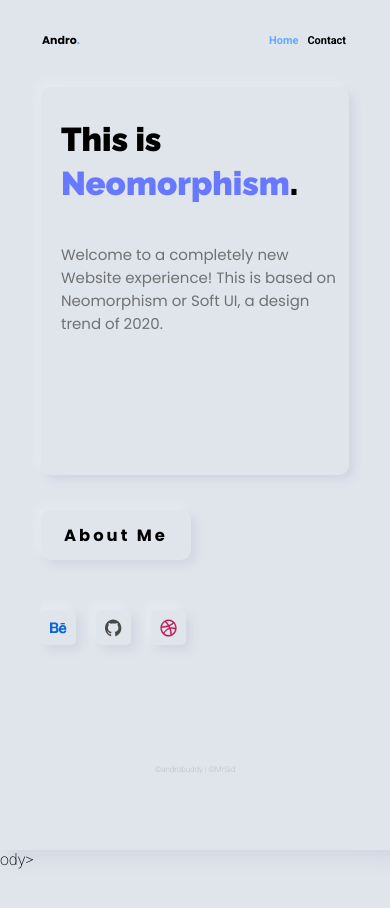
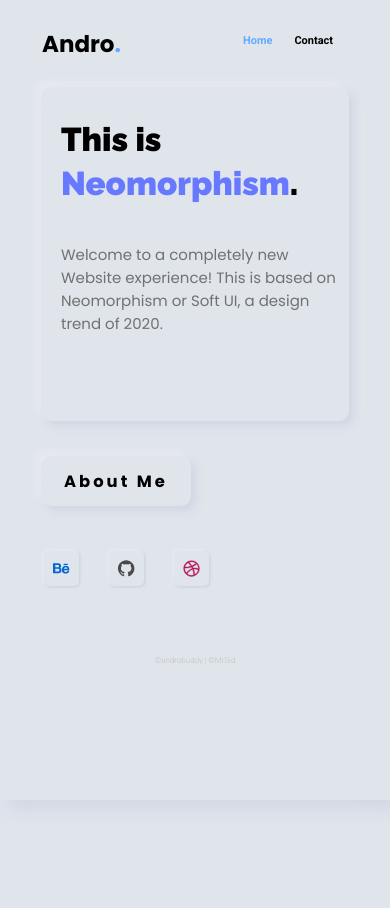
Before and after one commit to AndroBuddy/AndroBuddy.github.io, a plain HTML site: page index.html in a window 390 px wide. Shown: the top 908 px of the page. Drawn offline with Linux system fonts and the light colour scheme.

Commit message:
Basic Fixes
Fixed social icons, dimension, header size, paddings etc.

```diff
--- a/index.html
+++ b/index.html
@@ -5,13 +5,16 @@
     <meta http-equiv="X-UA-Compatible" content="ie=edge" />
     <link
       href="https://fonts.googleapis.com/css?family=Raleway:900&display=swap"
-      rel="stylesheet">
-   <link
+      rel="stylesheet"
+    />
+    <link
       href="https://fonts.googleapis.com/css?family=Poppins:400,700&display=swap"
-      rel="stylesheet">
+      rel="stylesheet"
+    />
     <link
       href="https://fonts.googleapis.com/css?family=Roboto:200,700&display=swap"
-      rel="stylesheet">
+      rel="stylesheet"
+    />
     <link rel="stylesheet" href="styles.css" />
     <title>Andro.</title>
   </head>
@@ -38,7 +41,10 @@
         <div class="container">
           <h1>This is</h1>
           <h1 id="Neohead">Neomorphism<span id="dotneo">.</span></h1>
-          <h2>Welcome to a completely new Website experience! This is based on Neomorphism or Soft UI, a design trend of 2020.</h2>
+          <h2>
+            Welcome to a completely new Website experience! This is based on
+            Neomorphism or Soft UI, a design trend of 2020.
+          </h2>
         </div>
       </section>
 
@@ -50,9 +56,21 @@
 
       <section id="social">
         <div class="container">
-          <div class="socialicons"><a href="https://www.behance.net/dummytron09f18"><img src="image/Behance.svg" alt="" class="icons" /></a></div>
-          <div class="socialicons"><a href="https://github.com/AndroBuddy"><img src="image/Github.svg" alt="" class="icons" /></a></div>
-          <div class="socialicons"><a href="https://dribbble.com/AndroBuddy"><img src="image/dribbble.svg" alt="" class="icons" /></a></div>
+          <div class="socialicons">
+            <a href="https://www.behance.net/dummytron09f18"
+              ><img src="image/Behance.svg" alt="" class="icons"
+            /></a>
+          </div>
+          <div class="socialicons">
+            <a href="https://github.com/AndroBuddy"
+              ><img src="image/Github.svg" alt="" class="icons"
+            /></a>
+          </div>
+          <div class="socialicons">
+            <a href="https://dribbble.com/AndroBuddy"
+              ><img src="image/dribbble.svg" alt="" class="icons"
+            /></a>
+          </div>
         </div>
       </section>
       <section id="footer">
@@ -64,5 +82,4 @@
 
     <section id="sideimage"></section>
   </body>
-</html>ody>
 </html>
--- a/styles.css
+++ b/styles.css
@@ -1,13 +1,20 @@
 body {
-  width: 100%;
+  width: 1440px;
   height: 1080px;
   font-family: Roboto, Poppins, Raleway, sans-serif;
   background-color: #e0e5ec;
+
+  /*if want to use backgroung image
+
+  background: url(sourceHere) no-repeat;  */
+
   padding: 0;
   margin: auto;
+  margin-top: 25px;
   align: auto;
   box-shadow: 9px 9px 16px rgba(163, 177, 198, 0.25),
     -9px -9px 16px rgba(255, 255, 255, 0.25);
+  border-radius: 15px;
 }
 
 /*Global*/
@@ -25,6 +32,8 @@ body {
   height: 100%;
   -webkit-box-sizing: border-box;
   padding: 55px;
+  border-top-left-radius: 15px;
+  border-bottom-left-radius: 15px;
 }
 
 /*Side Image*/
@@ -34,16 +43,20 @@ body {
   height: 100%;
   -webkit-box-sizing: border-box;
   background: url(image/sideimglight.png);
+  border-top-right-radius: 15px;
+  border-bottom-right-radius: 15px;
 }
 
 /*Header*/
 #header {
   height: 50px;
   padding: 10px;
+  padding-top: 0px;
+  margin-top: 0;
 }
 
 #branding {
-  margin-top: 5px;
+  margin-top: 0px;
 }
 
 #header a {
@@ -54,7 +67,7 @@ body {
   font-size: 20px;
 }
 
-#header a:hover span{
+#header a:hover span {
   display: inline-block;
   transform: scale(2);
 }
@@ -76,10 +89,10 @@ body {
 
 #branding h1 {
   font-family: Poppins;
-  font-weight: bold;
-  margin: 0;
-  margin-top: 9.8px;
-  font-size: 20px;
+  font-weight: 600;
+  6margin: 0;
+  margin-top: 0;
+  font-size: 40px;
 }
 
 #dothead {
@@ -148,23 +161,23 @@ body {
   height: 60px;
 }
 
-#aboutme:hover{
+#aboutme:hover {
   box-shadow: inset 5px 5px 10px rgba(163, 177, 198, 0.25),
     inset -9px -9px 16px rgba(255, 255, 255, 0.25);
 }
 
-#aboutme:hover span{
+#aboutme:hover span {
   display: inline-block;
   transform: scale(2);
 }
 
-#aboutme a{
+#aboutme a {
   text-decoration: none;
   text-align: center;
   color: black;
 }
 
-#aboutme h3{
+#aboutme h3 {
   margin: 0;
   margin-top: 13px;
 }
@@ -172,36 +185,36 @@ body {
 /*Social Icons*/
 #social {
   margin-top: 70px;
+  margin-left: -15px;
   background-color: #e0e5ec;
-  width: 200px;
-  height: 60px;
+  width: 350px;
+  height: 70px;
+  padding-left: 5px;
 }
 
 .socialicons {
   float: left;
-  margin: 30px;
-  margin-left: 0px;
-  align-content: left;
+  margin: 10px;
   box-shadow: 5px 5px 10px rgba(163, 177, 198, 0.25),
     -5px -5px 10px rgba(255, 255, 255, 0.25);
   border-radius: 5px;
-  height: 35px;
-  width: 35px;
+  height: 55px;
+  width: 55px;
 }
 
 .icons {
   height: 50%;
   width: 50%;
-	margin-top: 9.1px;
-	margin-left: 8.7px;
+  margin-top: 15px;
+  margin-left: 13px;
 }
 
-.socialicons:hover{
+.socialicons:hover {
   box-shadow: inset 5px 5px 10px rgba(163, 177, 198, 0.25),
     inset -5px -5px 10px rgba(255, 255, 255, 0.25);
 }
 
-.socialicons:hover span{
+.socialicons:hover span {
   display: inline-block;
   transform: scale(2);
 }
@@ -217,7 +230,7 @@ body {
   font-family: Roboto;
   font-weight: 200;
   font-size: 8px;
-  color: #B3B3B3;
+  color: #b3b3b3;
 }
 
 /*---------------------------------------------------------*/
@@ -230,14 +243,17 @@ body {
     width: 100%;
     align: auto;
     max-height: 900px;
+    background-color: #e0e5ec;
     box-shadow: 9px 9px 16px rgba(163, 177, 198, 0.25),
       -9px -9px 16px rgba(255, 255, 255, 0.25);
     overflow: hidden;
     padding: 0;
+    border-radius: 0;
   }
 
   #sideimage {
     visibility: hidden;
+    border-radius: 0;
   }
 
   #main {
@@ -248,6 +264,7 @@ body {
     padding: 3%;
     overflow: hidden;
     margin: auto;
+    border-radius: 0;
   }
 
   #header {
@@ -259,14 +276,14 @@ body {
     margin: 0;
     margin-top: 9.8px;
     font-family: Poppins;
-    font-size: 12px;
+    font-size: 27px;
   }
 
   #header li {
     float: left;
     display: inline;
     font-weight: bold;
-    padding: 0 2px 0 8px;
+    padding: 0 15px 0 8px;
   }
 
   #header a {
@@ -311,27 +328,29 @@ body {
     height: 50px;
   }
 
-#aboutme a{
+  #aboutme a {
     text-decoration: none;
   }
 
   /*Social Icons*/
   #social {
     margin-top: 30px;
-    margin-left: 0px;
+    margin-left: -19px;
     background-color: #e0e5ec;
     width: 300px;
     text-align: center;
-    height: 55px;
+    height: 60px;
   }
 
   .socialicons {
     float: left;
     margin: 25px;
-    margin-left: 0px;
-    box-shadow: 5px 5px 10px rgba(163, 177, 198, 0.25),
-      -5px -5px 10px rgba(255, 255, 255, 0.25);
+    margin-top: 15px;
+    margin-left: 17px;
+    box-shadow: 1px 1px 3px rgba(163, 177, 198, 0.4),
+      -1px -1px 3px rgba(255, 255, 255, 0.4);
     border-radius: 5px;
+
     height: 35px;
     width: 35px;
   }
@@ -343,6 +362,10 @@ body {
     margin-top: 9.3px;
     padding: 0;
   }
+  #footer {
+    margin: auto;
+    margin-top: 60px;
+  }
 }
 
 /*-------------------------------------------------*/
@@ -352,13 +375,16 @@ body {
     margin: auto;
     width: 100%;
     align: auto;
-    max-height: 850px;
+    height: 800px;
+    background-color: #e0e5ec;
     overflow: hidden;
     padding: 0;
+    border-radius: 0;
   }
 
   #sideimage {
     visibility: hidden;
+    border-radius: 0;
   }
 
   #main {
@@ -369,6 +395,7 @@ body {
     padding: 3%;
     overflow: hidden;
     margin: auto;
+    border-radius: 0;
   }
 
   #header {
@@ -381,14 +408,14 @@ body {
     margin-top: 9.8px;
     font-family: Poppins;
     font-weight: extra-bold;
-    font-size: 11px;
+    font-size: 23px;
   }
 
   #header li {
     float: left;
     display: inline;
     font-weight: bold;
-    padding: 0 2px 0 7px;
+    padding: 0 15px 0 7px;
   }
 
   #header a {
@@ -398,7 +425,7 @@ body {
   }
 
   #showcase {
-    height: 47%;
+    height: 43%;
     margin: auto;
     margin-top: 18px;
     box-shadow: 5px 5px 8px rgba(163, 177, 198, 0.25),
@@ -430,7 +457,7 @@ body {
     height: 50px;
   }
 
-#aboutme a{
+  #aboutme a {
     text-decoration: none;
   }
 
@@ -438,19 +465,20 @@ body {
   #social {
     overflow: visible;
     margin-top: 30px;
-    margin-left: 0px;
+    margin-left: -7px;
     background-color: #e0e5ec;
     width: 300px;
     text-align: center;
-    height: 55px;
+    height: 60px;
   }
 
   .socialicons {
     float: left;
-    margin: 20px;
-    margin-left: 0px;
-    box-shadow: 5px 5px 10px rgba(163, 177, 198, 0.25),
-      -5px -5px 10px rgba(255, 255, 255, 0.25);
+    margin: 25px;
+    margin-top: 15px;
+    margin-left: 5px;
+    box-shadow: 1px 1px 3px rgba(163, 177, 198, 0.4),
+      -1px -1px 3px rgba(255, 255, 255, 0.4);
     border-radius: 5px;
     height: 35px;
     width: 35px;
@@ -462,6 +490,11 @@ body {
     margin: 0;
     margin-top: 9.3px;
     padding: 0;
+  }
+
+  #footer {
+    margin: auto;
+    margin-top: 60px;
   }
 }
 
@@ -479,12 +512,15 @@ body {
     width: 100%;
     align: auto;
     max-height: 800px;
+    background-color: #e0e5ec;
     overflow: hidden;
     padding: 0;
+    border-radius: 0;
   }
 
   #sideimage {
     visibility: hidden;
+    border-radius: 0;
   }
 
   #main {
@@ -494,16 +530,18 @@ body {
     padding: 3%;
     overflow: hidden;
     margin: auto;
+    border-radius: 0;
   }
 
   #header {
     margin-top: 8px;
-    margin-bottom: 15px;
+    margin-bottom: 20px;
   }
 
   #branding {
     text-align: center;
     margin-top: 0px;
+    margin-bottom: -10px;
   }
 
   #header li {
@@ -511,7 +549,7 @@ body {
     text-align: center;
     display: inline;
     font-weight: bold;
-    padding: 0 13px 0 0px;
+    padding: 0 50px 0 0px;
   }
 
   #branding h1 {
@@ -529,9 +567,9 @@ body {
   }
 
   #showcase {
-    height: 45%;
+    height: 40%;
     margin: auto;
-    margin-top: 18px;
+    margin-top: 23px;
     box-shadow: 5px 5px 8px rgba(163, 177, 198, 0.25),
       -5px -5px 8px rgba(255, 255, 255, 0.25);
     border-radius: 10px;
@@ -564,28 +602,31 @@ body {
     height: 50px;
   }
 
-#aboutme a{
+  #aboutme a {
     text-decoration: none;
   }
 
   /*Social Icons*/
   #social {
     margin-top: 30px;
+    margin-left: -32px;
     background-color: #e0e5ec;
     width: 300px;
     text-align: center;
-    height: 55px;
+    height: 60px;
   }
 
   .socialicons {
     float: left;
-    margin: 25px;
-    align-content: left;
-    box-shadow: 5px 5px 10px rgba(163, 177, 198, 0.25),
-      -5px -5px 10px rgba(255, 255, 255, 0.25);
+    margin: 20px;
+    margin-top: 15px;
+    margin-left: 30px;
+    margin-right: -5px;
+    box-shadow: 1px 1px 3px rgba(163, 177, 198, 0.4),
+      -1px -1px 3px rgba(255, 255, 255, 0.4);
     border-radius: 5px;
-    height: 35px;
-    width: 35px;
+    height: 30px;
+    width: 30px;
   }
 
   .icons {
@@ -595,4 +636,9 @@ body {
     margin-top: 9.3px;
     padding: 0;
   }
+
+  #footer {
+    margin: auto;
+    margin-top: 60px;
   }
+}
```
Lines whose indentation alone changed are shown as unchanged.
